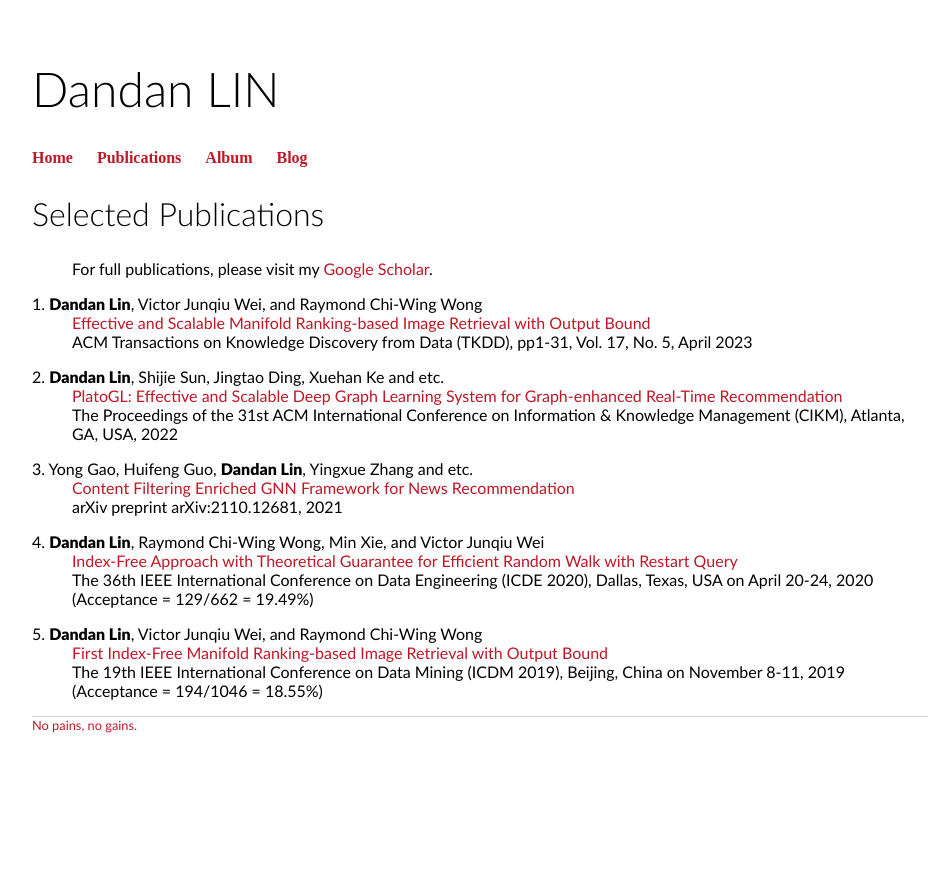
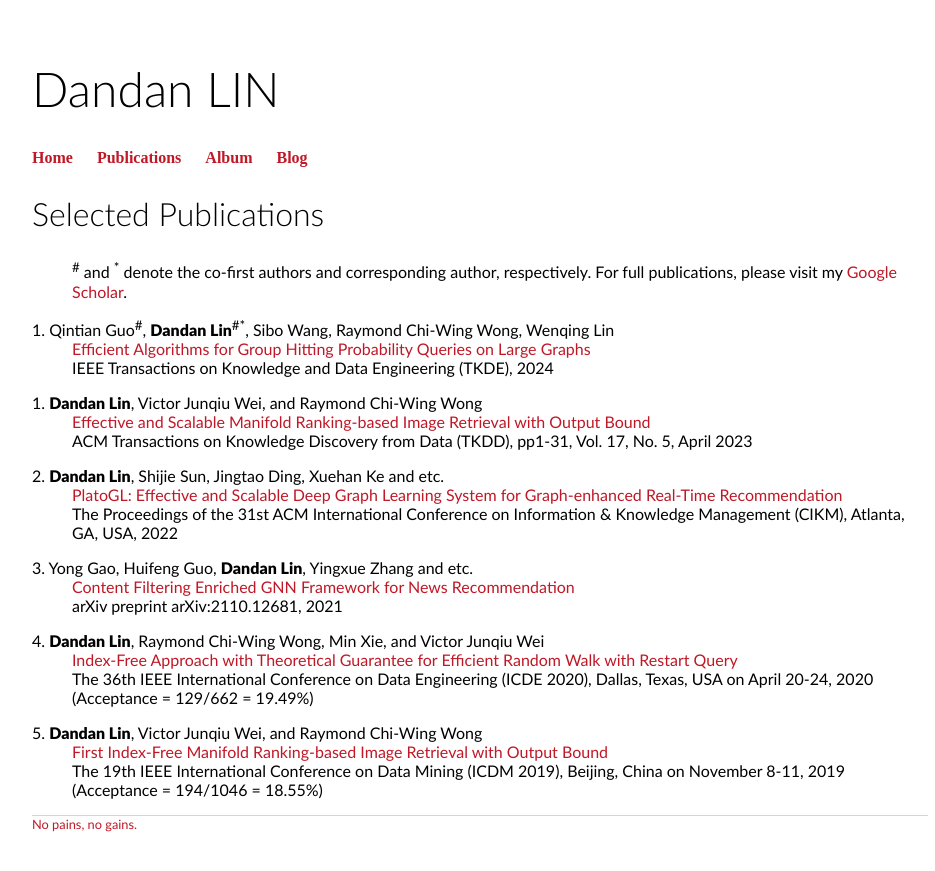
Before and after one commit to 2danlin/2danlin.github.io, a Jekyll site: the page built from publications/index.html, in a window 1280 px wide. Shown: the top 871 px of the page, without its empty margins (160-1095 px from the left). Built offline with Jekyll 4.4.1, drawn with Linux system fonts in a browser that asks for light colours.

Commit message:
Update index.html

```diff
--- a/publications/index.html
+++ b/publications/index.html
@@ -4,7 +4,12 @@ layout: default
 	<div class="blurb">
 	<h2>Selected Publications</h2>
 	<dl>
-		<dd>For full publications, please visit my <a href="https://scholar.google.com/citations?user=axzLFHwAAAAJ&hl=zh-CN">Google Scholar</a>.</dd>
+		<dd><sup>#</sup> and <sup>*</sup> denote the co-first authors and corresponding author, respectively. For full publications, please visit my <a href="https://scholar.google.com/citations?user=axzLFHwAAAAJ&hl=zh-CN">Google Scholar</a>.</dd>
+	</dl>
+	<dl>
+		<dt>1. Qintian Guo<sup>#</sup>, <strong>Dandan Lin</strong><sup>#</sup><sup>*</sup>, Sibo Wang, Raymond Chi-Wing Wong, Wenqing Lin</dt>
+		<dd><a>Efficient Algorithms for Group Hitting Probability Queries on Large Graphs</a><dd>
+		<dd>IEEE Transactions on Knowledge and Data Engineering (TKDE), 2024</dd>
 	</dl>
 	<dl>
 		<dt>1. <strong>Dandan Lin</strong>, Victor Junqiu Wei, and Raymond Chi-Wing Wong</dt>
```
